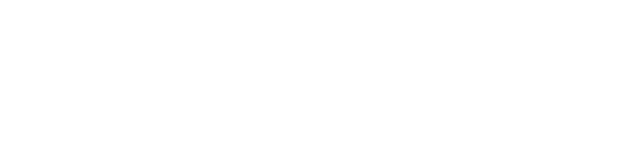
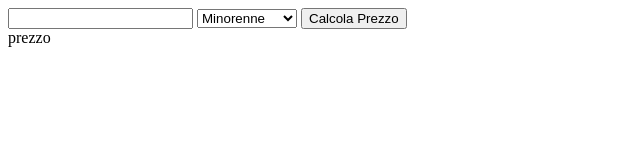
Before and after one commit to danielecapano/js-biglietto-treno-form, a plain HTML site: page index.html in a window 1280 px wide. Shown: the whole page, without its empty margins (0-640 px from the left). Drawn offline with Linux system fonts and the light colour scheme.

Commit message:
ADD - basic html

```diff
--- a/index.html
+++ b/index.html
@@ -7,6 +7,14 @@
     <link rel="stylesheet" href="./css/style.css" />
   </head>
   <body>
+    <input type="text" name="distanza" id="distanza" class="input" />
+    <select name="discount" id="discount" class="select">
+      <option value="0">Minorenne</option>
+      <option value="1">Maggiorenne</option>
+      <option value="2">Over 65</option>
+    </select>
+    <button class="btn-calc">Calcola Prezzo</button>
+    <div class="price">prezzo</div>
     <script src="./js/script.js"></script>
   </body>
 </html>
```
